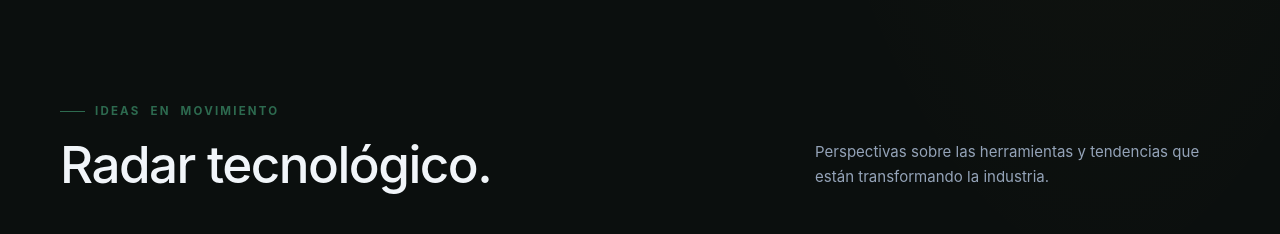
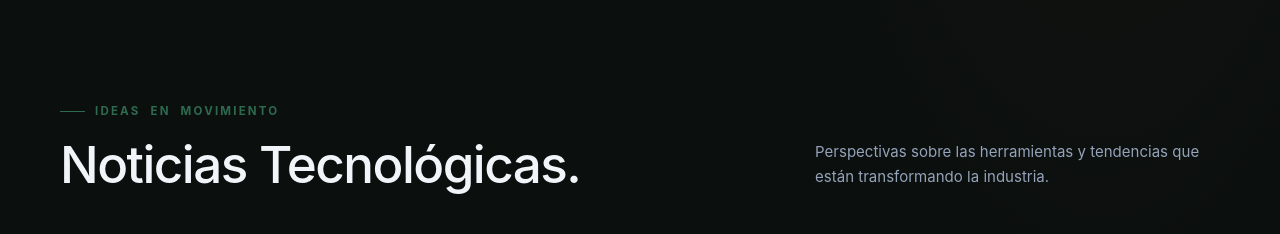
Before and after one commit to cubanfashioner-del/CFT-sitio-oficial, a website: page html/index.html in a window 1280 px wide. Shown: the part 1640-1874 px from the top of the page. Drawn offline with Linux system fonts and the light colour scheme; grey boxes are pictures that could not be loaded; a script that the page names is missing.

Commit message:
Update index.html

```diff
--- a/html/index.html
+++ b/html/index.html
@@ -152,7 +152,7 @@
         <div class="section-heading">
           <div>
             <span class="eyebrow" data-reveal>Ideas en movimiento</span>
-            <h2 data-reveal>Radar tecnológico.</h2>
+            <h2 data-reveal>Noticias Tecnológicas.</h2>
           </div>
           <p class="section-intro" data-reveal>Perspectivas sobre las herramientas y tendencias que están transformando la industria.</p>
         </div>
```
